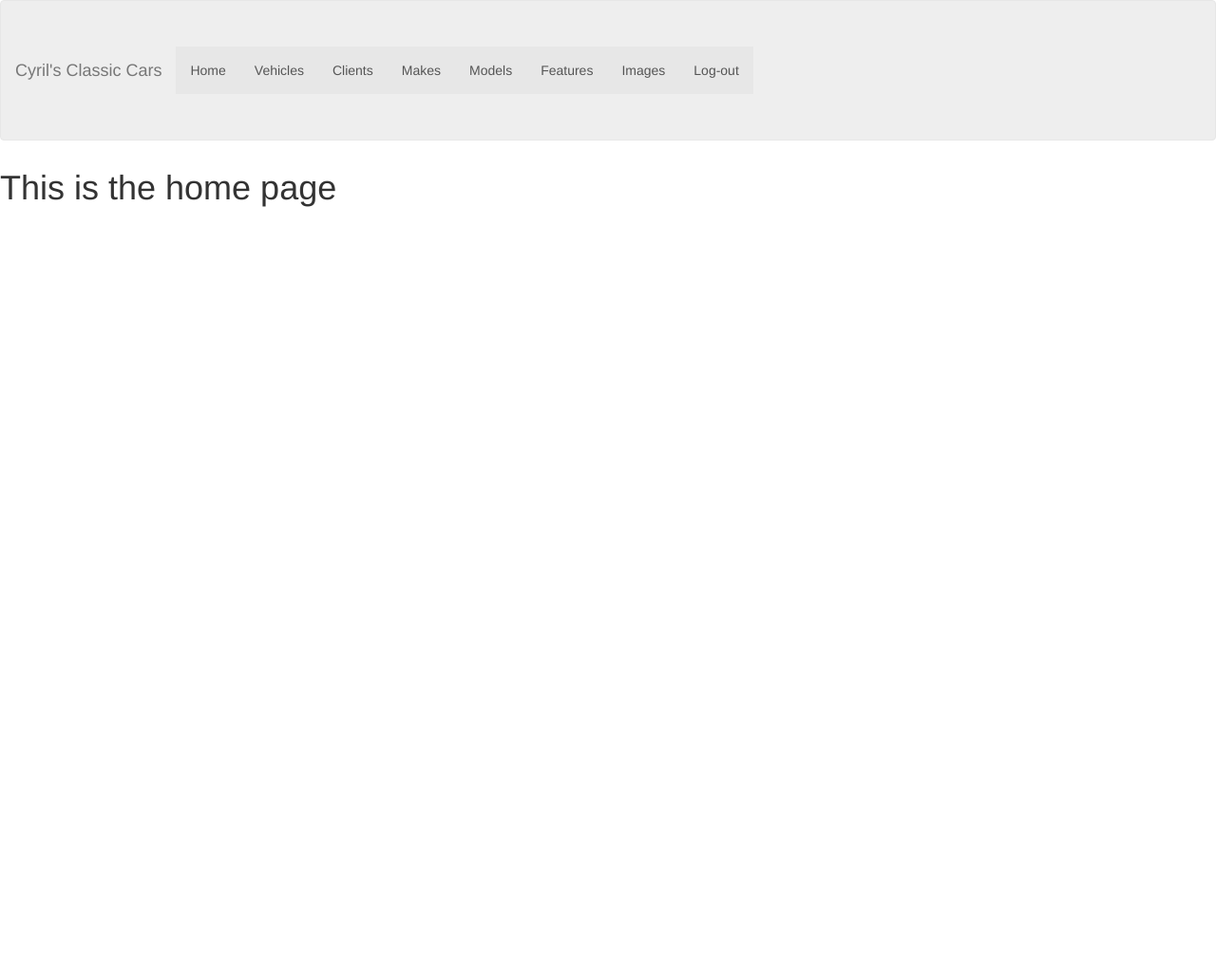
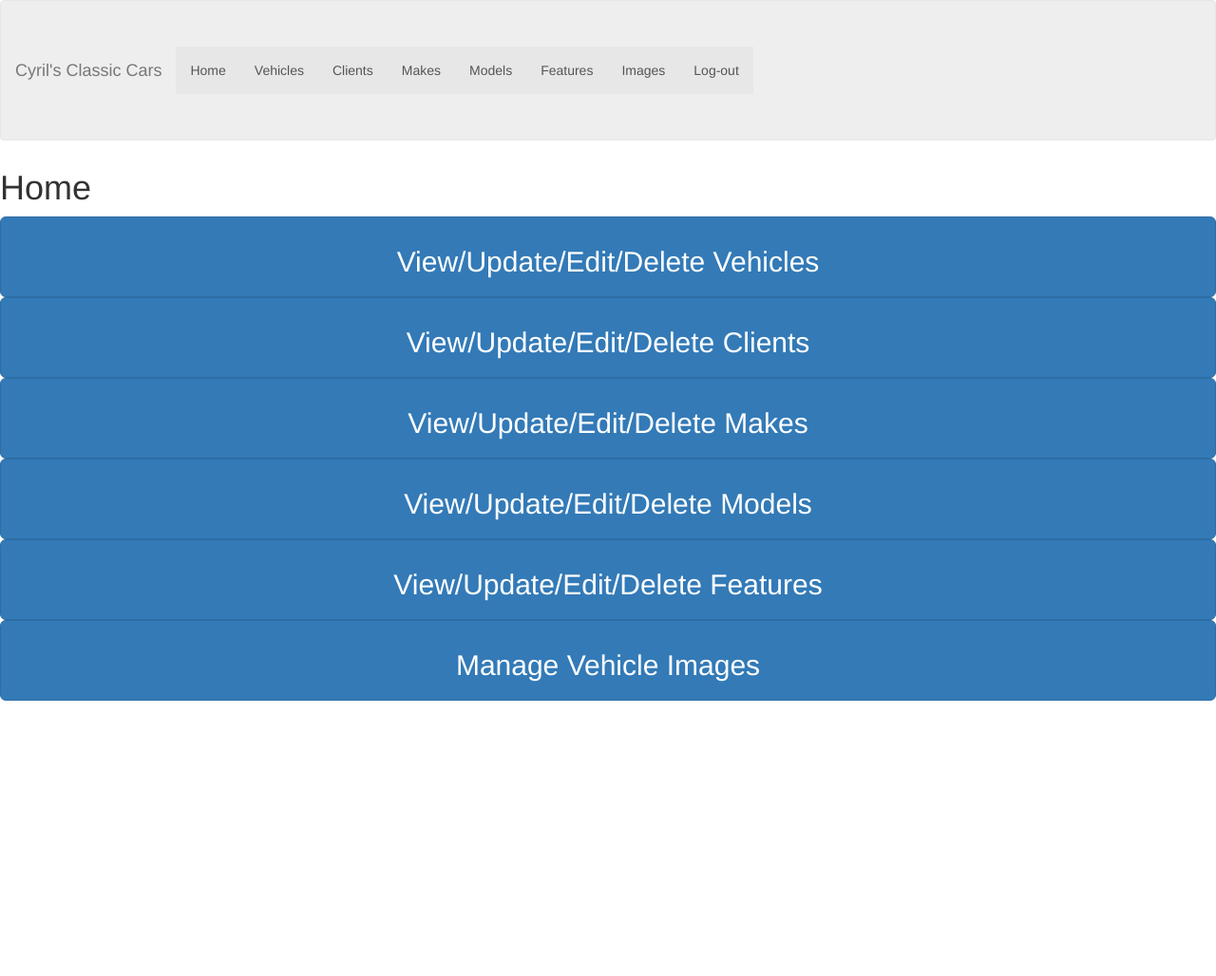
Before and after one commit to csSilencer/CyrilsClassiccars, a PHP site: page / in a window 1280 px wide. Shown: the whole page at 95% size. Before the commit the page ends 218 px from the top, so only its background shows below. Run offline with PHP 8.4, Linux system fonts and the light colour scheme; the visitor is signed in with stand-in values (Sample User, id 1); some libraries are stand-ins or nearby versions.

Commit message:
added a menu to index/home page, added code button to vehicles, all code buttons now open a new tab/window depending on browser

```diff
--- a/features.php
+++ b/features.php
@@ -77,7 +77,7 @@ include("phputils/helpers.php");
 				</div>
 			</div>
 		</nav>
-		<h1>Features</h1>
+		<h1>Manage Features</h1>
 		<?php
 		$query= "SELECT * FROM FEATURE";
 			$stmt = oci_parse($conn, $query);
@@ -247,7 +247,7 @@ include("phputils/helpers.php");
 		    </div>
 		</div>
 		<div class="code">
-			<a href="phputils/displaysource.php?filename=features.php">
+			<a href="phputils/displaysource.php?filename=features.php" target="_blank">
 				<img src="assets/feature.png">
 			</a>
 		</div>
--- a/index.php
+++ b/index.php
@@ -11,6 +11,17 @@ include("phputils/logincheck.php");
 		<title>Cyrils Classic Cars</title>
 		<link rel="stylesheet" href="https://maxcdn.bootstrapcdn.com/bootstrap/3.3.5/css/bootstrap.min.css">
 	</head>
+	<style type="text/css">
+		.buttons {
+			width: 100%;
+			height: 100%;
+		}
+		.buttons a {
+			display: block;
+
+			margin:auto;
+		}
+	</style>
 
 	<body>
 		<nav class="jumbotron navbar navbar-default">
@@ -38,7 +49,16 @@ include("phputils/logincheck.php");
 				</div>
 			</div>
 		</nav>
-		<h1>This is the home page</h1>
+		<h1>Home</h1>
+		<div class="buttons">
+			<a class="btn btn-lg btn-primary" href="vehicles.php"><h2>View/Update/Edit/Delete Vehicles</h2></a>
+			<a class="btn btn-lg btn-primary" href="clients.php"><h2>View/Update/Edit/Delete Clients</h2></a>
+			<a class="btn btn-lg btn-primary" href="makes.php"><h2>View/Update/Edit/Delete Makes</h2></a>
+			<a class="btn btn-lg btn-primary" href="models.php"><h2>View/Update/Edit/Delete Models</h2></a>
+			<a class="btn btn-lg btn-primary" href="features.php"><h2>View/Update/Edit/Delete Features</h2></a>
+			<a class="btn btn-lg btn-primary" href="images.php"><h2>Manage Vehicle Images</h2></a>
+		</div>
+
 
 		<script src="https://ajax.googleapis.com/ajax/libs/jquery/2.1.4/jquery.min.js"></script>
 		<script src="https://maxcdn.bootstrapcdn.com/bootstrap/3.3.5/js/bootstrap.min.js"></script>
--- a/makes.php
+++ b/makes.php
@@ -77,6 +77,7 @@ include("phputils/helpers.php");
 				</div>
 			</div>
 		</nav>
+		<h1>Manage Makes</h1>
 		<?php
 			// echo "<p>". $conn ."</p>";
 			$query= "SELECT * FROM MAKE";
@@ -247,7 +248,7 @@ include("phputils/helpers.php");
 		    </div>
 		</div>
 		<div class="code">
-			<a href="phputils/displaysource.php?filename=makes.php">
+			<a href="phputils/displaysource.php?filename=makes.php" target="_blank">
 				<img src="assets/make.png">
 			</a>
 		</div>
--- a/models.php
+++ b/models.php
@@ -72,6 +72,7 @@ include("phputils/helpers.php");
 				</div>
 			</div>
 		</nav>
+		<h1>Manage Models</h1>
 		<?php
 			$query="SELECT c.MODEL_ID, c.MODEL_NAME, m.MAKE_ID, m.MAKE_NAME  FROM CMODEL c, MAKE m
 					WHERE c.MAKE_ID = m.MAKE_ID";
@@ -282,7 +283,7 @@ include("phputils/helpers.php");
 	</div>
 
 		<div class="code">
-			<a href="phputils/displaysource.php?filename=models.php">
+			<a href="phputils/displaysource.php?filename=models.php" target="_blank">
 				<img src="assets/model.png">
 			</a>
 		</div>
```
Also changed, not shown: clients.php (+4 -5 lines), vehicles.php (+6 -2 lines).
